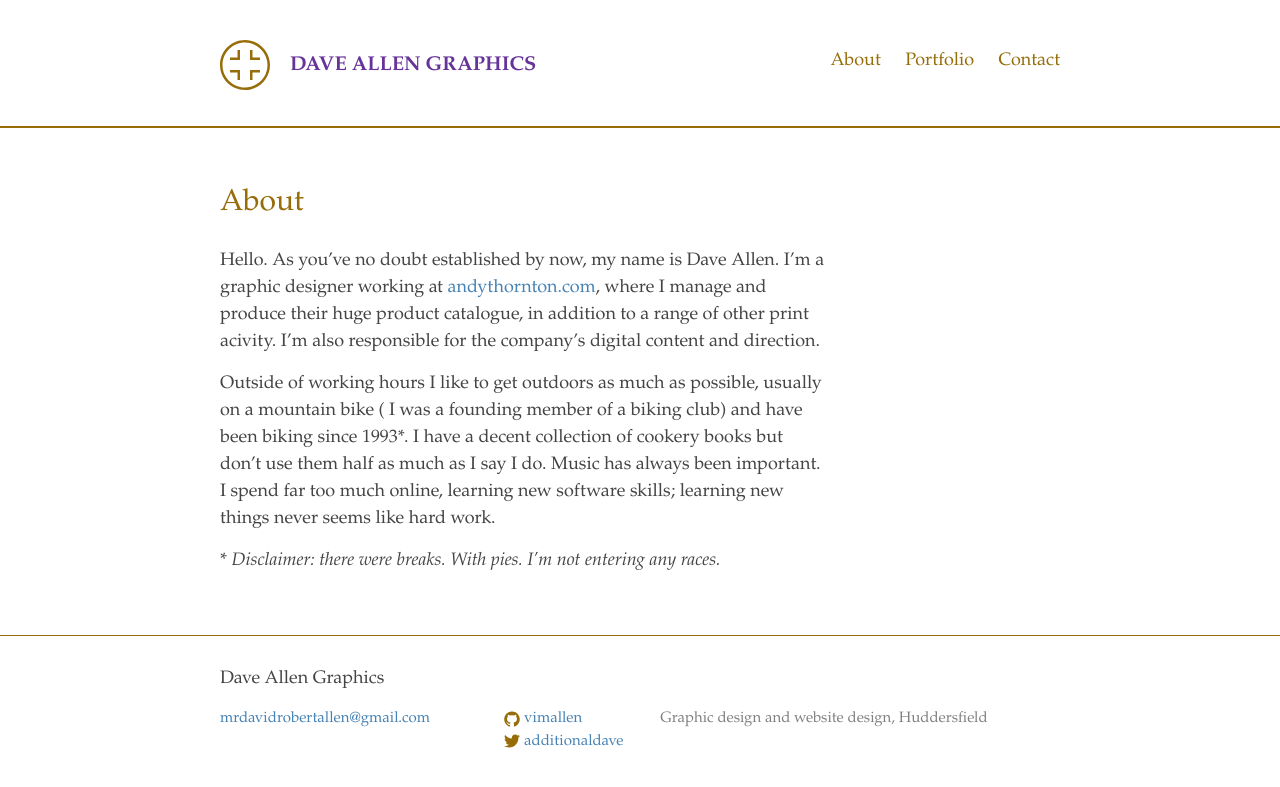
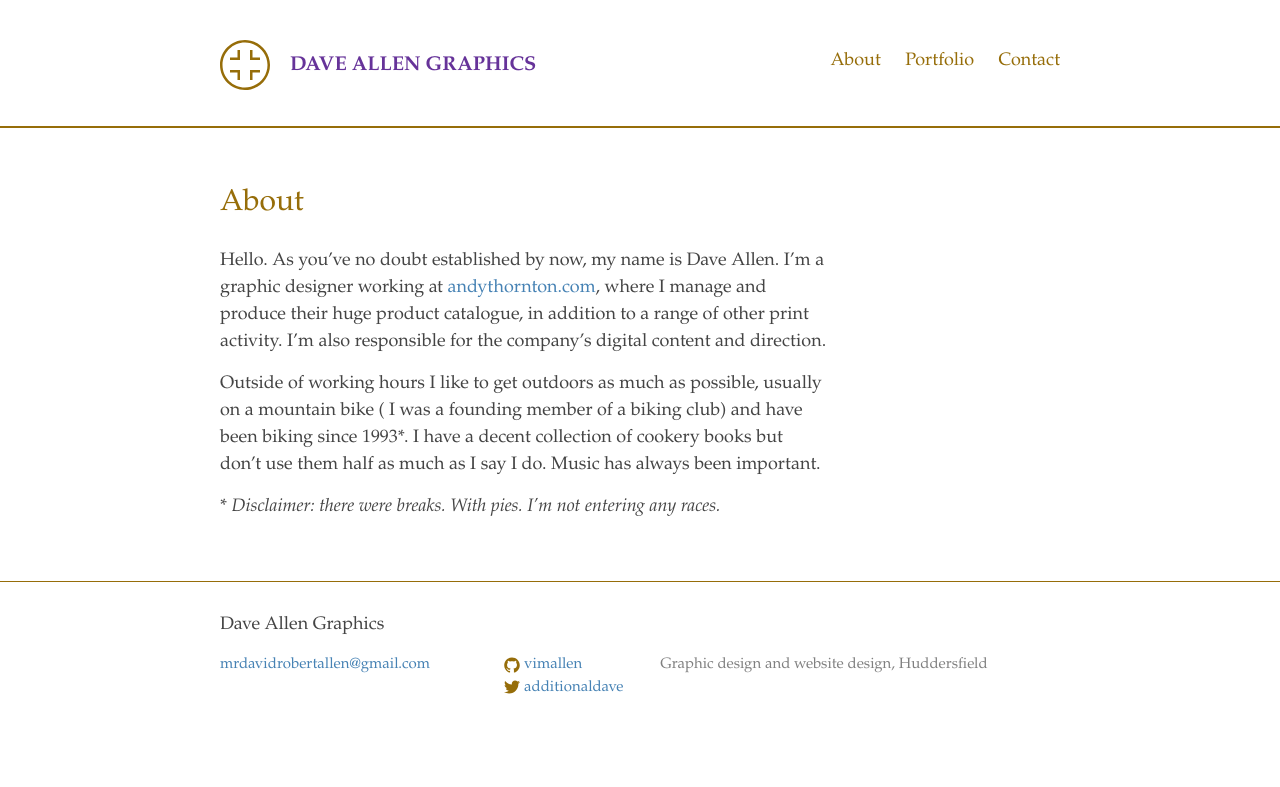
Before and after one commit to vimallen/allend, a Jekyll site: the page built from about.md, in a window 1280 px wide. Shown: the top 787 px of the page. Built offline with Jekyll 4.4.1, drawn with Linux system fonts in a browser that asks for light colours.

Commit message:
Sun close

```diff
--- a/about.md
+++ b/about.md
@@ -6,9 +6,9 @@ permalink: /about/
 
 Hello. As you've no doubt established by now, my name is Dave Allen. I'm a graphic designer working at
 [andythornton.com](http://andythornton.com/), where I manage and produce their huge product catalogue, in addition to a
-range of other print acivity. I'm also responsible for the company's digital content and direction.
+range of other print activity. I'm also responsible for the company's digital content and direction.
 
 Outside of working hours I like to get outdoors as much as possible, usually on a mountain bike ( I was a founding
-member of a biking club) and have been biking since 1993&#42;. I have a decent collection of cookery books but don't use them half as much as I say I do. Music has always been important. I spend far too much online, learning new software skills; learning new things never seems like hard work.
+member of a biking club) and have been biking since 1993&#42;. I have a decent collection of cookery books but don't use them half as much as I say I do. Music has always been important.
 
 &#42; _Disclaimer: there were breaks. With pies. I'm not entering any races._
```
